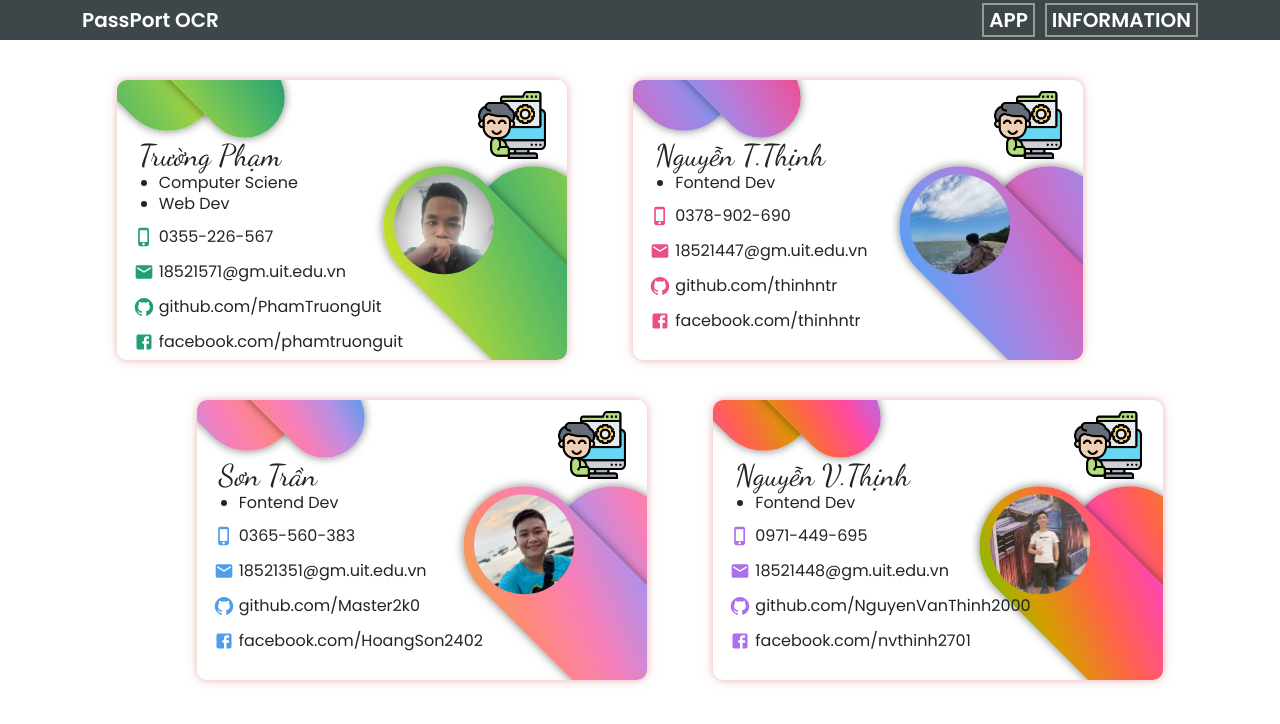
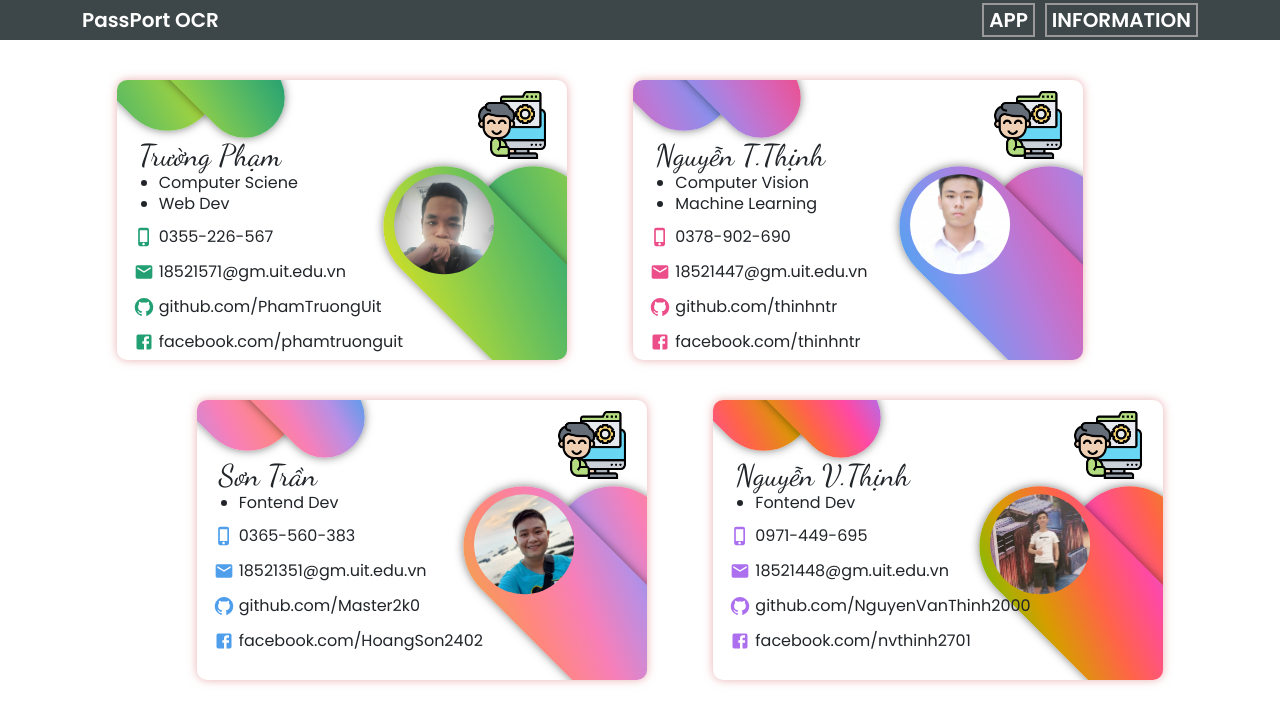
Before and after one commit to PhamTruongUit/IDCard_OCR, a React (Create React App) app in the folder client/: page /Information in a window 1280 px wide. Shown: the top 724 px of the page. Built offline with nearby package versions, Linux system fonts and the light colour scheme.

Commit message:
Update t .thinh info (skills, avatar)

```diff
--- a/client/src/Components/Information/Information.js
+++ b/client/src/Components/Information/Information.js
@@ -34,7 +34,7 @@ const about = [
         },
         {
             name: 'Nguyễn T.Thịnh',
-            skill: ['Fontend Dev',''],
+            skill: ['Computer Vision', 'Machine Learning'],
             image: TthinhJPG,
             fb: 'facebook.com/thinhntr',
             github: 'github.com/thinhntr',
```
Also changed, not shown: client/src/img/avatar/tthinh.jpg.
